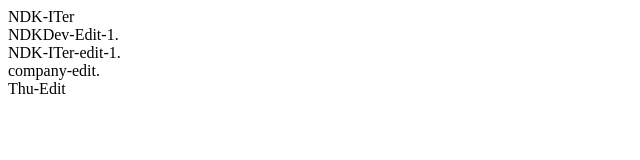
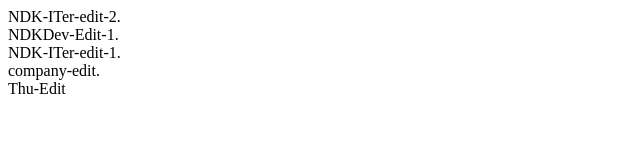
Before and after one commit to NDKDev2002/2011063900-NguyenDuyKhuong, a plain HTML site: page index.html in a window 1280 px wide. Shown: the full height of the page, 0-640 px from the left. Drawn offline with Linux system fonts and the light colour scheme.

Commit message:
Update index.html

```diff
--- a/index.html
+++ b/index.html
@@ -7,7 +7,7 @@
 </head>
 <body>
     <div>
-        NDK-ITer
+        NDK-ITer-edit-2.
     </div>
     <div>
         NDKDev-Edit-1.
```
